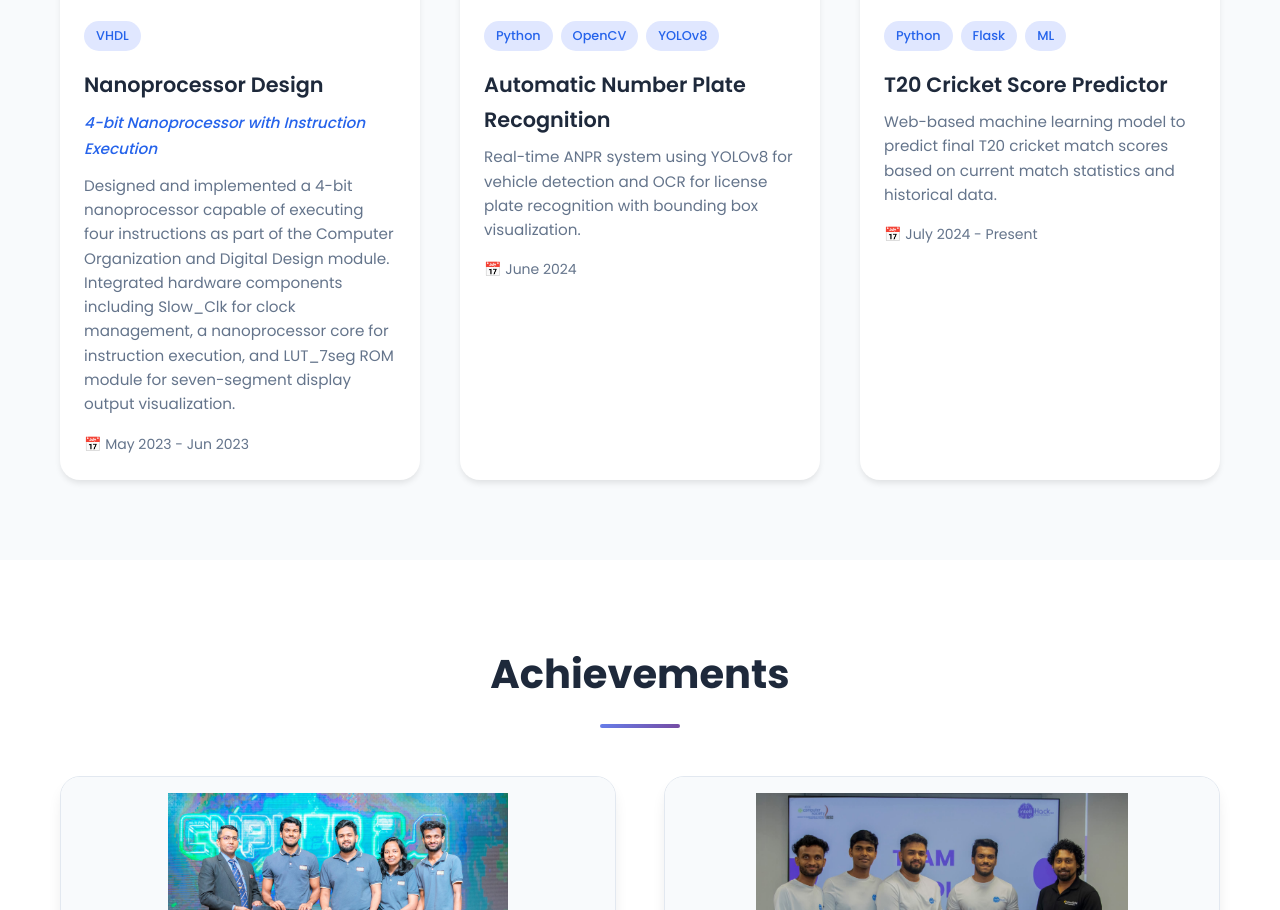
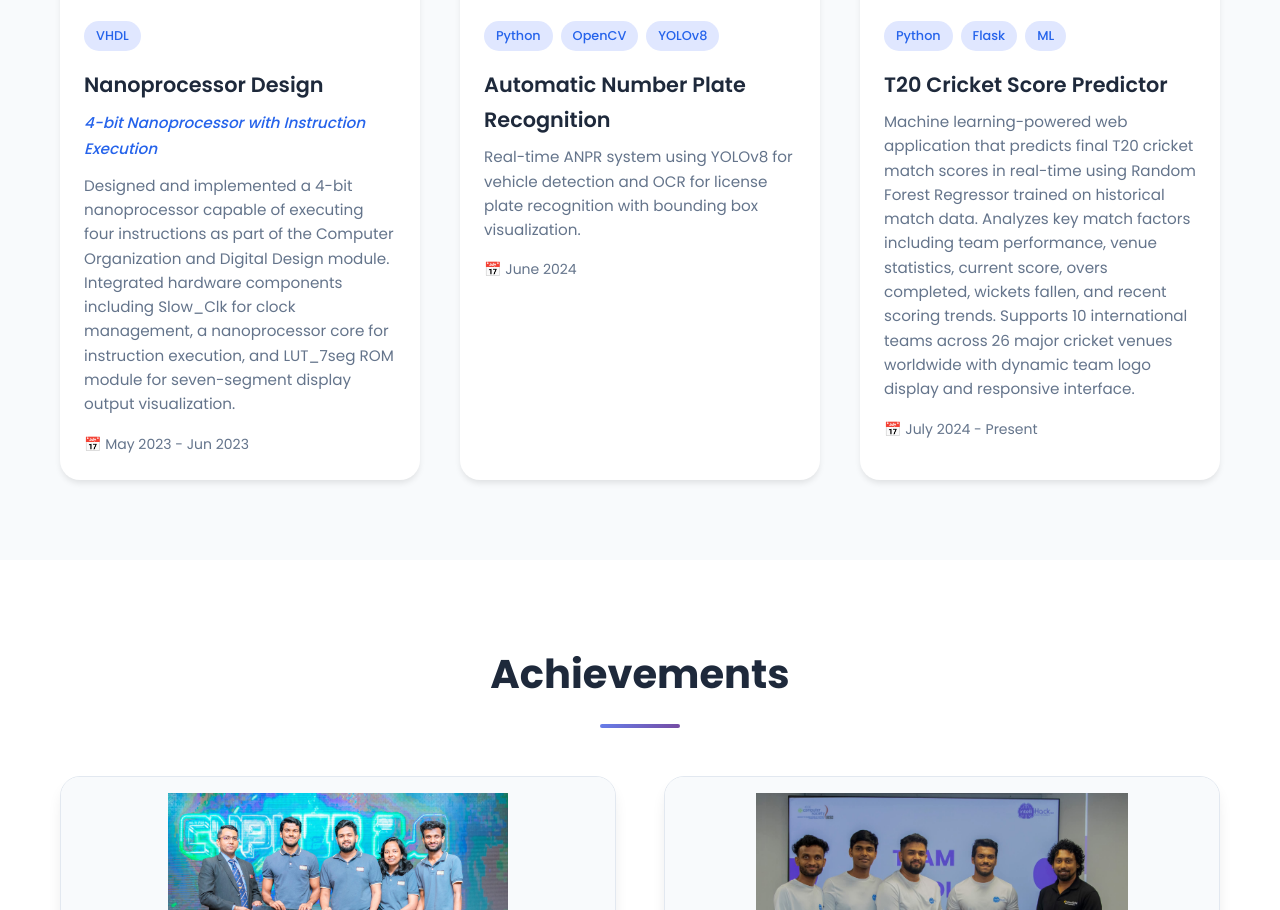
Before and after one commit to YasiruLaksara/YasiruLaksara.github.io, a plain HTML site: page index.html in a window 1280 px wide. Shown: the part 8432-9342 px from the top of the page. Drawn offline with Linux system fonts and the light colour scheme.

Commit message:
Update T20 Cricket Score Predictor project

```diff
--- a/index.html
+++ b/index.html
@@ -632,8 +632,7 @@
               </div>
               <h3 class="project-title">T20 Cricket Score Predictor</h3>
               <p class="project-description">
-                Web-based machine learning model to predict final T20 cricket match scores
-                based on current match statistics and historical data.
+                Machine learning-powered web application that predicts final T20 cricket match scores in real-time using Random Forest Regressor trained on historical match data. Analyzes key match factors including team performance, venue statistics, current score, overs completed, wickets fallen, and recent scoring trends. Supports 10 international teams across 26 major cricket venues worldwide with dynamic team logo display and responsive interface.
               </p>
               <div class="project-meta">
                 <span class="project-date">📅 July 2024 - Present</span>
```
